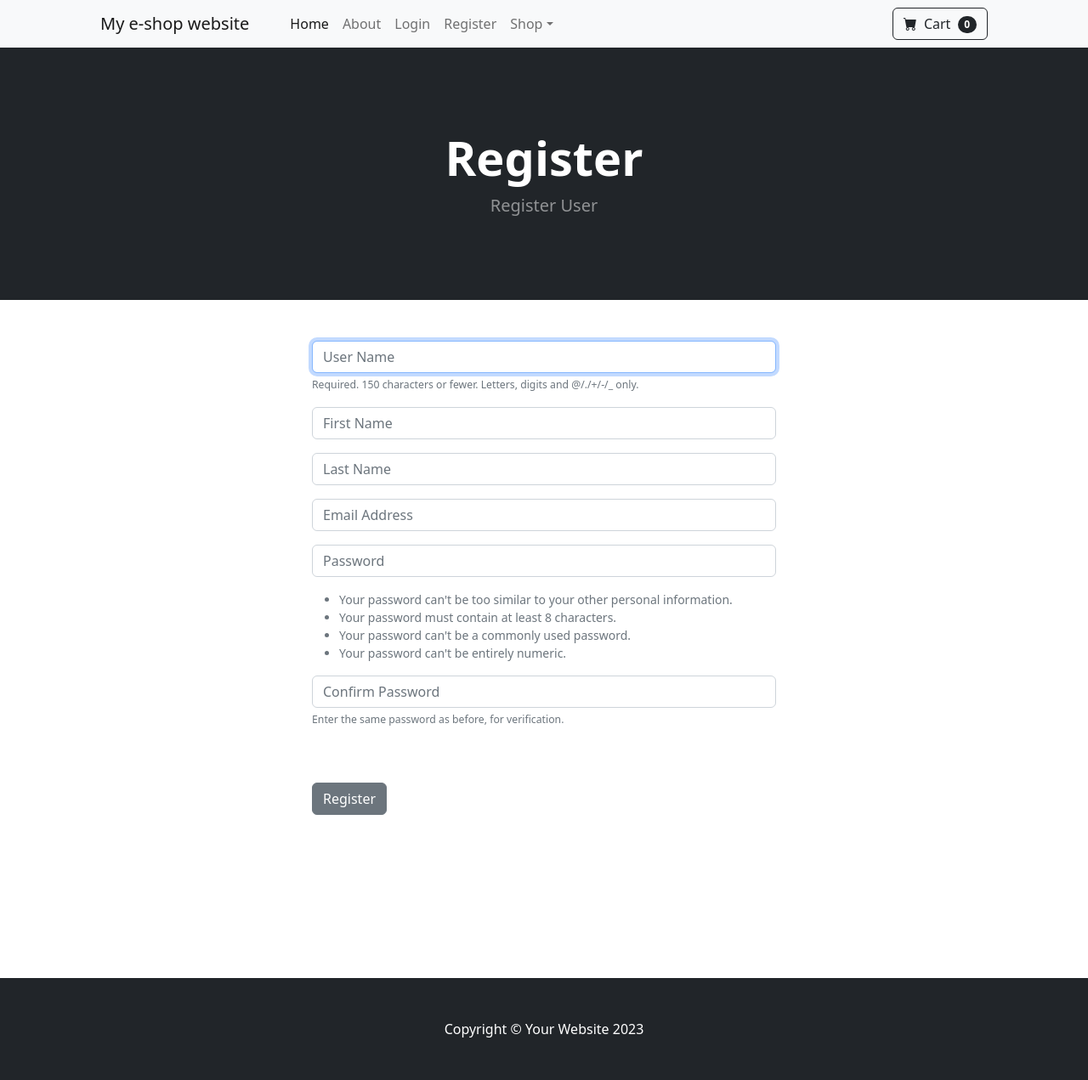
After one commit to tasosnikitakis/Django_e_commerce_project, a Django app: page /register/ in a window 1280 px wide. The commit adds this page. Shown: the whole page at 85% size. Run offline with Django 4.2, Linux system fonts and the light colour scheme; some libraries are stand-ins or nearby versions.

Commit message:
Register Users and Login Logout functionality

```diff
--- /dev/null
+++ b/ecom/ecom/store/forms.py
@@ -0,0 +1,37 @@
+from django.contrib.auth.models import User
+from django.contrib.auth.forms import UserCreationForm
+from django import forms
+
+
+class SignUpForm(UserCreationForm):
+    email = forms.EmailField(label="",
+                             widget=forms.TextInput(attrs={'class': 'form-control', 'placeholder': 'Email Address'}))
+    first_name = forms.CharField(label="", max_length=100,
+                                 widget=forms.TextInput(attrs={'class': 'form-control', 'placeholder': 'First Name'}))
+    last_name = forms.CharField(label="", max_length=100,
+                                widget=forms.TextInput(attrs={'class': 'form-control', 'placeholder': 'Last Name'}))
+
+    class Meta:
+        model = User
+        fields = ('username', 'first_name', 'last_name', 'email', 'password1', 'password2')
+
+    def __init__(self, *args, **kwargs):
+        super(SignUpForm, self).__init__(*args, **kwargs)
+
+        self.fields['username'].widget.attrs['class'] = 'form-control'
+        self.fields['username'].widget.attrs['placeholder'] = 'User Name'
+        self.fields['username'].label = ''
+        self.fields[
+            'username'].help_text = '<span class="form-text text-muted"><small>Required. 150 characters or fewer. Letters, digits and @/./+/-/_ only.</small></span>'
+
+        self.fields['password1'].widget.attrs['class'] = 'form-control'
+        self.fields['password1'].widget.attrs['placeholder'] = 'Password'
+        self.fields['password1'].label = ''
+        self.fields[
+            'password1'].help_text = '<ul class="form-text text-muted small"><li>Your password can\'t be too similar to your other personal information.</li><li>Your password must contain at least 8 characters.</li><li>Your password can\'t be a commonly used password.</li><li>Your password can\'t be entirely numeric.</li></ul>'
+
+        self.fields['password2'].widget.attrs['class'] = 'form-control'
+        self.fields['password2'].widget.attrs['placeholder'] = 'Confirm Password'
+        self.fields['password2'].label = ''
+        self.fields[
+            'password2'].help_text = '<span class="form-text text-muted"><small>Enter the same password as before, for verification.</small></span>'
--- a/ecom/ecom/store/templates/base.html
+++ b/ecom/ecom/store/templates/base.html
@@ -18,6 +18,20 @@
     <body>
         {% include 'navbar.html' %}
 
+        {% if messages %}
+            {% for message in messages %}
+            <div class="alert alert-warning alert-dismissible fade show" role="alert">
+                {{ message }}
+            <button type="button" class="btn-close" data-bs-dismiss="alert" aria-label="Close"></button>
+            </div>
+
+            {% endfor %}
+
+
+        {% endif %}
+
+
+
         {% block content %}
         {% endblock %}
 
--- a/ecom/ecom/store/templates/navbar.html
+++ b/ecom/ecom/store/templates/navbar.html
@@ -7,6 +7,12 @@
                     <ul class="navbar-nav me-auto mb-2 mb-lg-0 ms-lg-4">
                         <li class="nav-item"><a class="nav-link active" aria-current="page" href="{% url 'home' %}">Home</a></li>
                         <li class="nav-item"><a class="nav-link" href="{% url 'about' %}">About</a></li>
+                        {% if user.is_authenticated %}
+                            <li class="nav-item"><a class="nav-link" href="{% url 'logout' %}">Logout</a></li>
+                        {% else %}
+                            <li class="nav-item"><a class="nav-link" href="{% url 'login' %}">Login</a></li>
+                            <li class="nav-item"><a class="nav-link" href="{% url 'register' %}">Register</a></li>
+                        {% endif %}
                         <li class="nav-item dropdown">
                             <a class="nav-link dropdown-toggle" id="navbarDropdown" href="#" role="button" data-bs-toggle="dropdown" aria-expanded="false">Shop</a>
                             <ul class="dropdown-menu" aria-labelledby="navbarDropdown">
--- /dev/null
+++ b/ecom/ecom/store/templates/register.html
@@ -0,0 +1,42 @@
+{% extends 'base.html' %}
+
+{% block content %}
+    <!-- Header-->
+        <header class="bg-dark py-5">
+            <div class="container px-4 px-lg-5 my-5">
+                <div class="text-center text-white">
+                    <h1 class="display-4 fw-bolder">Register</h1>
+                    <p class="lead fw-normal text-white-50 mb-0">Register User</p>
+                </div>
+            </div>
+        </header>
+
+        <div class="container">
+            <div class="row">
+
+                    <div class="col-md-6 offset-md-3">
+
+                        <br><br>
+                        <form method="POST" action="{% url 'register' %}">
+                            {% csrf_token %}
+
+                            {{ form.as_p }}
+                             <br/><br/>
+                            <button type="submit" class="btn btn-secondary">
+                            Register
+                            </button>
+
+
+</form>
+                        <br><br>
+                        <br><br>
+                        <br><br>
+                        <br><br>
+                    </div>
+
+            </div>
+        </div>
+
+
+
+{% endblock %}
--- a/ecom/ecom/store/urls.py
+++ b/ecom/ecom/store/urls.py
@@ -4,4 +4,7 @@ from . import views
 urlpatterns = [
     path('', views.home, name='home'),
     path('about', views.about, name='about'),
-    ]
+    path('login/', views.login_user, name='login'),
+    path('logout/', views.logout_user, name='logout'),
+    path('register/', views.register_user, name='register'),
+]
--- a/ecom/ecom/store/views.py
+++ b/ecom/ecom/store/views.py
@@ -1,12 +1,60 @@
-from django.shortcuts import render
+from django.shortcuts import render, redirect
 from .models import Product
+from django.contrib.auth import authenticate, login, logout
+from django.contrib import messages
+from django.contrib.auth.models import User
+from django.contrib.auth.forms import UserCreationForm
+from django import forms
+from .forms import SignUpForm
 
 
 # Create your views here.
 def home(request):
     products = Product.objects.all()
-    return render(request, "home.html", {"products":products})
+    return render(request, "home.html", {"products": products})
 
 
 def about(request):
     return render(request, "about.html", {})
+
+
+def login_user(request):
+    if request.method == "POST":
+        username = request.POST['username']
+        password = request.POST['password']
+        user = authenticate(request, username=username, password=password)
+        if user is not None:
+            login(request, user)
+            messages.success(request, ("You have been logged in"))
+            return redirect('home')
+        else:
+            messages.success(request, ("There was an error"))
+            return redirect('home')
+    else:
+        return render(request, "login.html", {})
+
+
+def logout_user(request):
+    logout(request)
+    messages.success(request, ("You have been logged out"))
+    return redirect('home')
+
+
+def register_user(request):
+    form = SignUpForm()
+    if request.method == "POST":
+        form = SignUpForm(request.POST)
+        if form.is_valid():
+            form.save()
+            username = form.cleaned_data['username']
+            password = form.cleaned_data['password1']
+            # login user
+            user = authenticate(username=username, password=password)
+            login(request, user)
+            messages.success(request, ("You have Registered Successfuly"))
+            return redirect('home')
+        else:
+            messages.success(request, ("Error!"))
+            return redirect('register.html')
+    else:
+        return render(request, "register.html", {'form': form})
```
Also changed, not shown: ecom/ecom/store/templates/login.html (added, +42 -0 lines), ecom/ecom/db.sqlite3.
